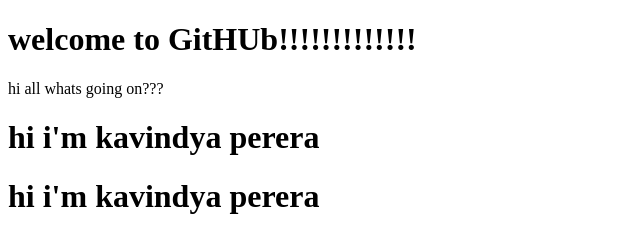
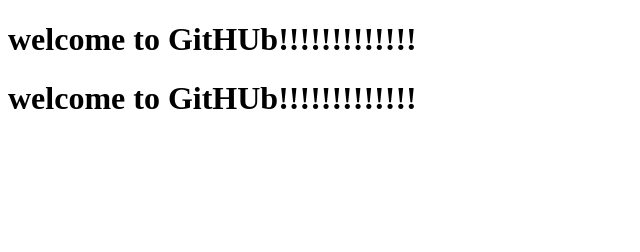
Before and after one commit to PKavindya/learning-git, a plain HTML site: page index.html in a window 1280 px wide. Shown: the whole page, without its empty margins (0-640 px from the left). Drawn offline with Linux system fonts and the light colour scheme.

Commit message:
Update index.html

```diff
--- a/index.html
+++ b/index.html
@@ -9,9 +9,7 @@
     <body>
 
     <h1>welcome to GitHUb!!!!!!!!!!!!!</h1>
-    <p> hi all whats going on???</p>
-        <h1>hi i'm kavindya perera</h1>
-        <h1>hi i'm kavindya perera</h1>
+    <h1>welcome to GitHUb!!!!!!!!!!!!!</h1>
 
     </body>
 </html>
```
